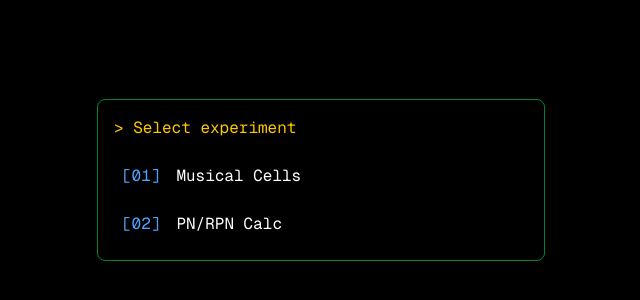
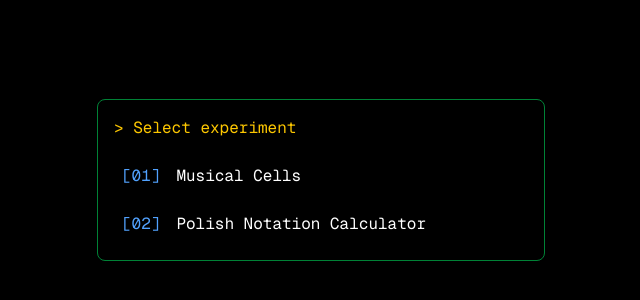
Before and after one commit to akuzi/vibes, a Next.js app: page / in a window 1280 px wide. Shown: the part 220-520 px from the top of the page, without its empty margins (319-959 px from the left). Built offline with nearby package versions, Linux system fonts and the light colour scheme.

Commit message:
Changes to title

```diff
--- a/src/app/experiments/cells/page.tsx
+++ b/src/app/experiments/cells/page.tsx
@@ -13,7 +13,7 @@ import {
 } from '@/lib/game-of-life';
 import { PATTERNS, Pattern } from '@/lib/patterns';
 import { COLOR_SCHEMES } from '@/lib/colors';
-import { SCALES, Scale } from '@/lib/music';
+import { SCALES } from '@/lib/music';
 import { AudioEngine, InstrumentName, InstrumentSet, INSTRUMENT_SETS } from '@/lib/audio';
 
 const CellsPage = () => {
--- a/src/app/page.tsx
+++ b/src/app/page.tsx
@@ -16,7 +16,7 @@ export default function Home() {
                     <Link href="/experiments/pncalc" className="hover:bg-green-900 p-2 rounded">
                         <p>
                             <span className="text-blue-400">[02]</span>
-                            <span className="text-white ml-4">PN/RPN Calc</span>
+                            <span className="text-white ml-4">Polish Notation Calculator</span>
                         </p>
                     </Link>
                 </div>
```
